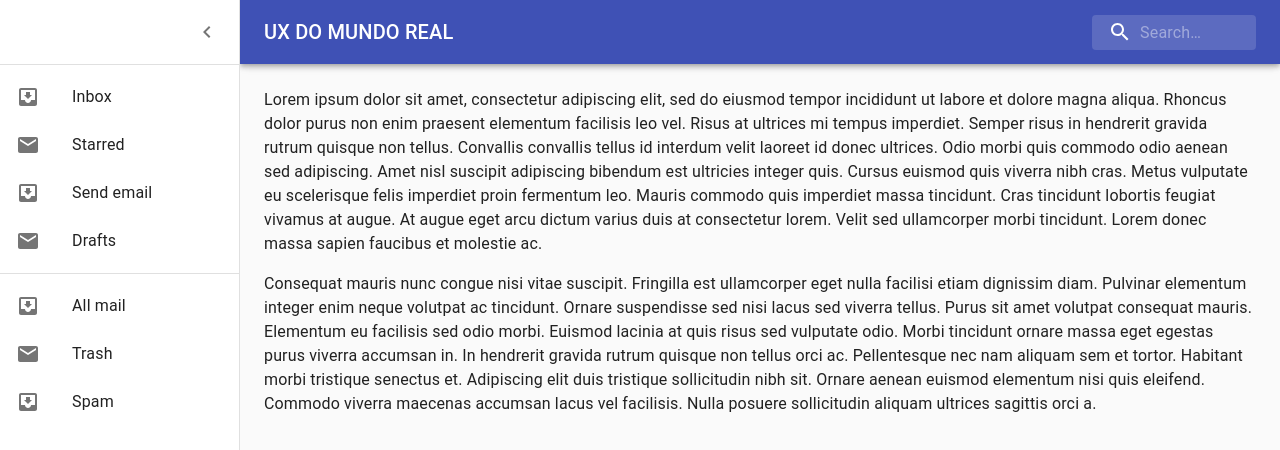
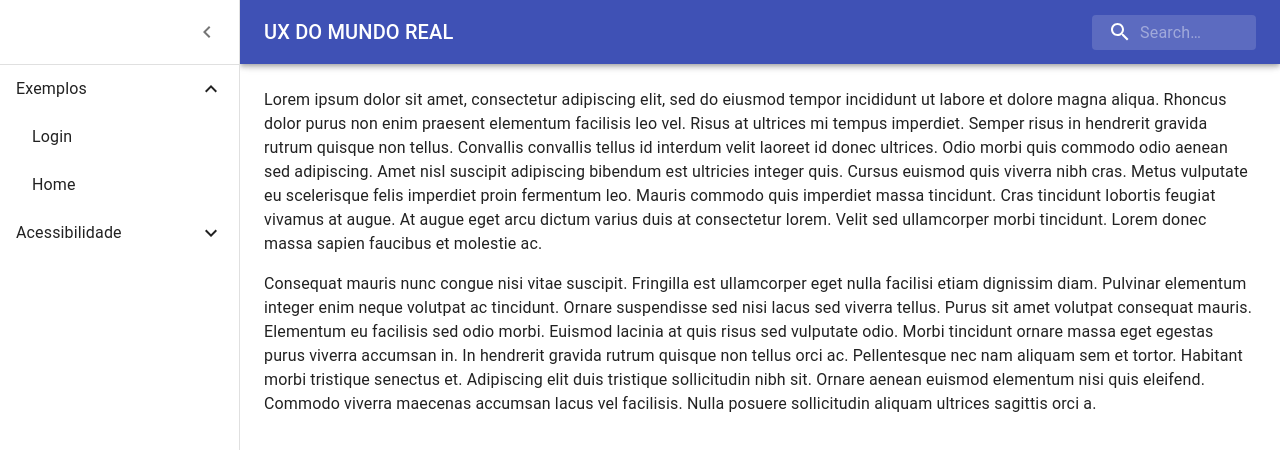
Before and after one commit to victorfconti/ux_ufscar_2019, a React (Create React App) app: page / in a window 1280 px wide. Shown: the top 450 px of the page. Built offline with nearby package versions, Linux system fonts and the light colour scheme.

Commit message:
Criação da estrutura básica

```diff
--- a/src/App.js
+++ b/src/App.js
@@ -12,6 +12,10 @@ const useStyles = makeStyles((theme) => ({
     root: {
         flexGrow: 1,
         display: 'flex',
+        backgroundColor: theme.palette.background.paper,
+        nested: {
+            paddingLeft: theme.spacing(4),
+        },
     },
     content: {
         flexGrow: 1,
@@ -43,7 +47,6 @@ const useStyles = makeStyles((theme) => ({
 function App() {
     const classes = useStyles();
     const [open, setOpen] = React.useState(window.innerWidth > 760);
-
 
     return (
       <div className={classes.root}>
--- a/src/SearchAppBar.js
+++ b/src/SearchAppBar.js
@@ -12,12 +12,11 @@ import SearchIcon from '@material-ui/icons/Search';
 import Divider from "@material-ui/core/Divider";
 import List from '@material-ui/core/List';
 import ListItem from '@material-ui/core/ListItem';
-import ListItemIcon from '@material-ui/core/ListItemIcon';
 import ListItemText from '@material-ui/core/ListItemText';
-import InboxIcon from '@material-ui/icons/MoveToInbox';
-import MailIcon from '@material-ui/icons/Mail';
 import ChevronLeftIcon from '@material-ui/icons/ChevronLeft';
 import ChevronRightIcon from '@material-ui/icons/ChevronRight';
+import Collapse from "@material-ui/core/Collapse";
+import {ExpandLess, ExpandMore} from "@material-ui/icons";
 
 const drawerWidth = 240;
 
@@ -123,19 +122,31 @@ const useStyles = makeStyles((theme) => ({
         }),
         marginLeft: 0,
     },
+    nested: {
+        paddingLeft: theme.spacing(4),
+    },
 }));
 
 export default function SearchAppBar({open, setOpen}) {
     const classes = useStyles();
     const theme = useTheme();
+    const [openExample, setOpenExample] = React.useState(true);
+    const [openAcessibilidade, setOpenAcessibilidade] = React.useState(false);
 
     const handleDrawerOpen = () => {
         setOpen(true);
     };
-
     const handleDrawerClose = () => {
         setOpen(false);
     };
+
+    const handleExampleDrawOpen = () => {
+        setOpenExample(!openExample);
+    }
+
+    const handleAcessibilidadeDrawOpen = () => {
+        setOpenAcessibilidade(!openAcessibilidade);
+    }
 
     return (
         <div>
@@ -188,23 +199,53 @@ export default function SearchAppBar({open, setOpen}) {
                     </IconButton>
                 </div>
                 <Divider/>
-                <List>
-                    {['Inbox', 'Starred', 'Send email', 'Drafts'].map((text, index) => (
-                        <ListItem button key={text}>
-                            <ListItemIcon>{index % 2 === 0 ? <InboxIcon/> : <MailIcon/>}</ListItemIcon>
-                            <ListItemText primary={text}/>
+                <ListItem button onClick={handleExampleDrawOpen}>
+                    <ListItemText primary="Exemplos" />
+                    {openExample ? <ExpandLess /> : <ExpandMore />}
+                </ListItem>
+                <Collapse in={openExample} timeout="auto" unmountOnExit>
+                    <List component="div" disablePadding>
+                        <ListItem button className={classes.nested}>
+                            <ListItemText primary="Login" />
                         </ListItem>
-                    ))}
-                </List>
-                <Divider/>
-                <List>
-                    {['All mail', 'Trash', 'Spam'].map((text, index) => (
-                        <ListItem button key={text}>
-                            <ListItemIcon>{index % 2 === 0 ? <InboxIcon/> : <MailIcon/>}</ListItemIcon>
-                            <ListItemText primary={text}/>
+                    </List>
+                    <List component="div" disablePadding>
+                        <ListItem button className={classes.nested}>
+                            <ListItemText primary="Home" />
                         </ListItem>
-                    ))}
-                </List>
+                    </List>
+                </Collapse>
+                <ListItem button onClick={handleAcessibilidadeDrawOpen}>
+                    <ListItemText primary="Acessibilidade" />
+                    {openAcessibilidade ? <ExpandLess /> : <ExpandMore />}
+                </ListItem>
+                <Collapse in={openAcessibilidade} timeout="auto" unmountOnExit>
+                    <List component="div" disablePadding>
+                        <ListItem button className={classes.nested}>
+                            <ListItemText primary="Geral" />
+                        </ListItem>
+                    </List>
+                    <List component="div" disablePadding>
+                        <ListItem button className={classes.nested}>
+                            <ListItemText primary="Deficiencia Auditiva" />
+                        </ListItem>
+                    </List>
+                    <List component="div" disablePadding>
+                        <ListItem button className={classes.nested}>
+                            <ListItemText primary="Deficiencia Visual" />
+                        </ListItem>
+                    </List>
+                    <List component="div" disablePadding>
+                        <ListItem button className={classes.nested}>
+                            <ListItemText primary="Deficiencia Cognitiva" />
+                        </ListItem>
+                    </List>
+                    <List component="div" disablePadding>
+                        <ListItem button className={classes.nested}>
+                            <ListItemText primary="Social" />
+                        </ListItem>
+                    </List>
+                </Collapse>
             </Drawer>
         </div>
     );
```
